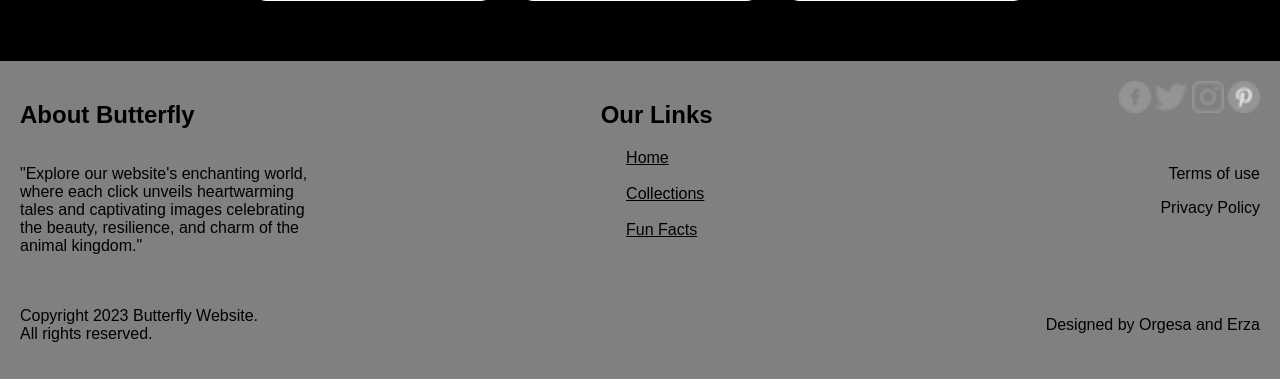
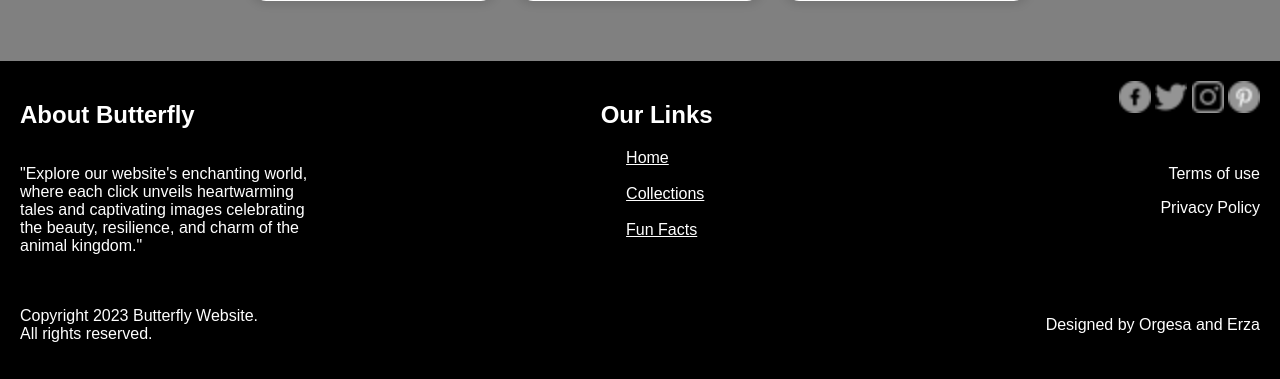
Before and after one commit to gesa156/ProjektiWeb, a PHP site: page /funfacts.html in a window 1280 px wide. Shown: the part 1435-1814 px from the top of the page. Run offline with PHP 8.4, Linux system fonts and the light colour scheme.

Commit message:
ndryshova ngjyrat

```diff
--- a/collectionstyle.css
+++ b/collectionstyle.css
@@ -10,7 +10,7 @@ body {
     justify-content: center;
     align-items: center;
     min-height: 100vh;
-    background: white;
+    background: gray;
     background-size: cover;
     background-position: center;
 }
--- a/funfacts.html
+++ b/funfacts.html
@@ -9,7 +9,7 @@
       font-family: 'Arial', sans-serif;
       margin: 0;
       padding: 0;
-      background: url('black.png');
+      background-color: gray;
     }
 
     .container {
@@ -23,7 +23,7 @@
   font-weight: bold;
   font-size: 2em;
   font-family: 'Times New Roman', serif;
-  background-color: gray;
+  background-color: black;
   padding: 10px;
   border-radius: 8px;
   text-shadow: 2px 2px 4px rgba(0, 0, 0, 0.5);
@@ -69,8 +69,8 @@
       padding: 10px 20px;
       font-size: 16px;
       cursor: pointer;
-      background-color:gray;
-      color:black;
+      background-color:black;
+      color:white;
       border: none;
       border-radius: 5px;
 
@@ -78,7 +78,7 @@
 
 
     button:hover {
-      background-color: white;
+      background-color: gray;
     }
 .bb{
 
@@ -88,8 +88,8 @@
 
 
 footer {
-    background-color: gray;
-    color: black;
+    background-color: black;
+    color: white;
     padding: 20px;
 }
 
@@ -105,7 +105,7 @@ footer {
 .footermain{
 
     display: flex;
-    color: black;
+    color: white;
     justify-content: space-between;
 }
 
@@ -132,7 +132,7 @@ width: 300px;
     justify-content: space-between;
     align-items: center;
     margin-top: 20px;
-    color: black;
+    color: white;
 }
 
 
@@ -214,9 +214,9 @@ width: 300px;
                 <p>"Explore our website's enchanting world, where each click unveils heartwarming tales and captivating images celebrating the beauty, resilience, and charm of the animal kingdom."</p>
             </div>
             <div class="footercenter">
-              <a href="Home.html" style="color: black; margin-right: 150px;">Home</a><br><br>
-              <a href="collection.html"  style="color: black; margin-right: 150px;">Collections</a><br><br>
-              <a href="funfacts.html"  style="color: black; margin-right: 150px;">Fun Facts</a><br><br>
+              <a href="Home.html" style="color: white; margin-right: 150px;">Home</a><br><br>
+              <a href="collection.html"  style="color: white; margin-right: 150px;">Collections</a><br><br>
+              <a href="funfacts.html"  style="color: white; margin-right: 150px;">Fun Facts</a><br><br>
 
             </div>
 
```
Also changed, not shown: Home.html (line endings or trailing spaces), collection1.html (line endings or trailing spaces).
